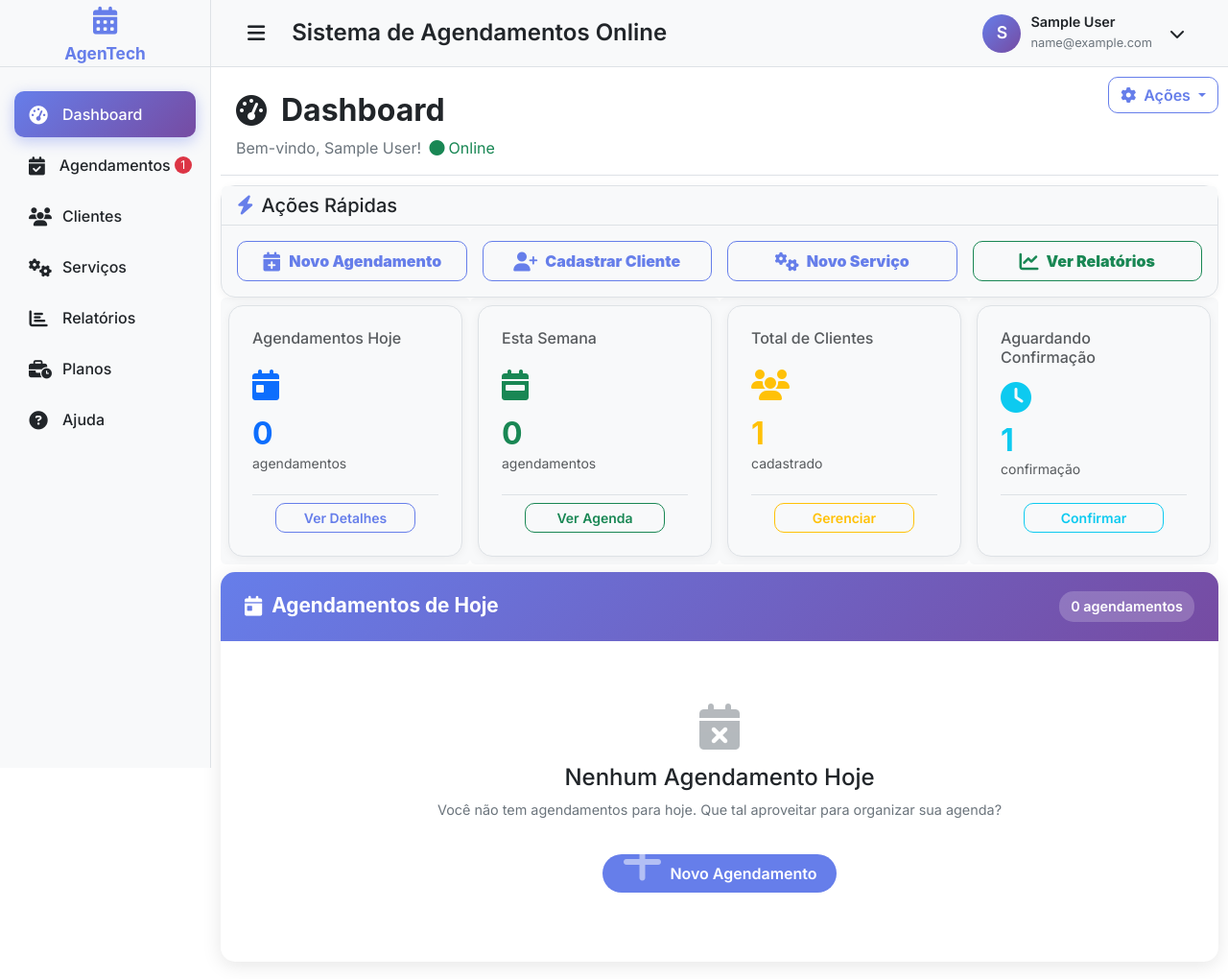
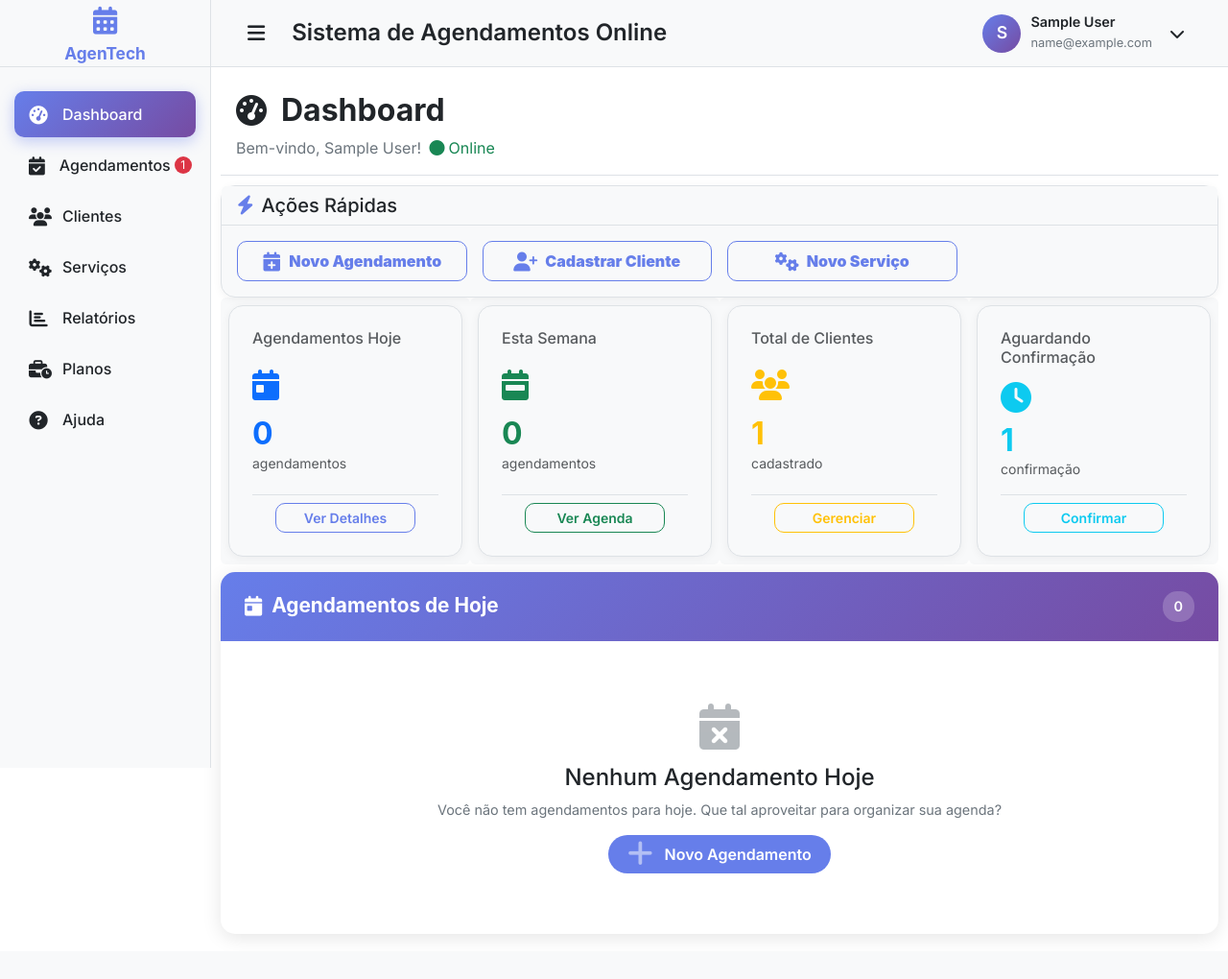
Before and after one commit to fourmindsorg/s_agendamento, a Django app: page /s_agendamentos/dashboard/ in a window 1280 px wide. Shown: the whole page at 96% size. After the commit the page ends 910 px from the top, so only its background shows below. Run offline with Django 5.2, Linux system fonts and the light colour scheme; a user stored in the database is signed in; tables that the repository leaves empty hold one stand-in row (values such as "Sample post"); some libraries are stand-ins or nearby versions; some web fonts are replaced.

Commit message:
ajustes do chico

```diff
--- a/agendamentos/templates/agendamentos/dashboard.html
+++ b/agendamentos/templates/agendamentos/dashboard.html
@@ -609,8 +609,7 @@
     </p>
   </div>
 
-  <div class="header-actions d-flex justify-content-end justify-content-md-between">
-
+  {% comment %} <div class="header-actions d-flex justify-content-end justify-content-md-between">
     <div class="dropdown">
       <button class="btn btn-outline-primary dropdown-toggle" type="button" data-bs-toggle="dropdown">
         <i class="fas fa-cog me-2"></i><span>Ações</span>
@@ -636,7 +635,7 @@
         </li>
       </ul>
     </div>
-  </div>
+  </div> {% endcomment %}
 </div>
 
 <!-- Ações Rápidas -->
@@ -673,13 +672,13 @@
           </a>
         </div>
 
-        <div class="col-md-3">
+        {% comment %} <div class="col-md-3">
           <a href="{% url 'agendamentos:relatorios' %}"
             class="btn btn-outline-success w-100 py-2 d-flex align-items-center justify-content-center">
             <i class="fas fa-chart-line fa-lg me-2"></i>
             <strong>Ver Relatórios</strong>
           </a>
-        </div>
+        </div> {% endcomment %}
       </div>
     </div>
   </div>
@@ -849,8 +848,11 @@
           <i class="fas fa-calendar-day"></i>
           Agendamentos de Hoje
         </h2>
+        {% comment %} <div class="agendamentos-count">
+          {{ agendamentos_hoje_detalhes|length }} agendamento{{ agendamentos_hoje_detalhes|length|pluralize }}
+        </div> {% endcomment %}
         <div class="agendamentos-count">
-          {{ agendamentos_hoje_detalhes|length }} agendamento{{ agendamentos_hoje_detalhes|length|pluralize }}
+          {{ agendamentos_hoje_detalhes|length }}
         </div>
       </div>
 
@@ -905,7 +907,8 @@
             <h4>Nenhum Agendamento Hoje</h4>
             <p>Você não tem agendamentos para hoje. Que tal aproveitar para organizar sua agenda?</p>
             <a href="{% url 'agendamentos:agendamento_create' %}" class="btn-add-agendamento">
-              <i class="fas fa-plus me-2"></i>Novo Agendamento
+              <i class="fas fa-plus mb-1 me-2" style="font-size: 30px; vertical-align: middle;"></i>
+              Novo Agendamento
             </a>
           </div>
         {% endif %}
```
Also changed, not shown: static/css/style.css (line endings or trailing spaces). Lines whose indentation alone changed are shown as unchanged.
